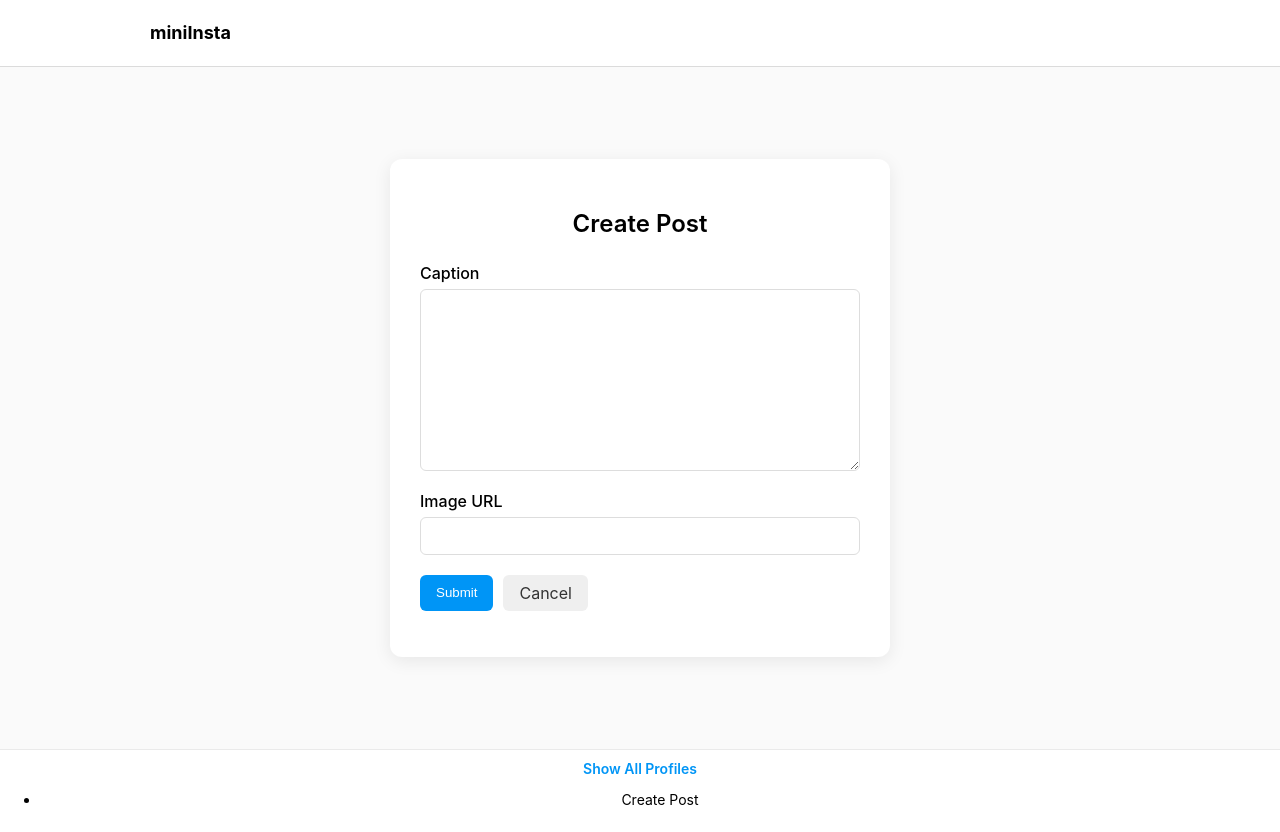
After one commit to varadarohokale/cs412, a Django app: page /mini_insta/profile/1/create_post in a window 1280 px wide. The commit adds this page. Run offline with Django 5.2, Linux system fonts and the light colour scheme; data comes from the database, SQL or seed files in the repository.

Commit message:
Completeted task 2 + fixed majority CSS

```diff
--- /dev/null
+++ b/mini_insta/forms.py
@@ -0,0 +1,11 @@
+from django import forms
+from .models import *
+
+class CreatePostForm(forms.ModelForm):
+
+    image_url = forms.URLField(label="Image URL", required=True)
+
+    class Meta:
+
+        model = Post
+        fields =  ['caption']
--- a/mini_insta/models.py
+++ b/mini_insta/models.py
@@ -56,7 +56,7 @@ class Photo(models.Model):
 
     post = models.ForeignKey("Post", on_delete=models.CASCADE, related_name="photos")
     image_url = models.URLField(blank=True)
-    timestamp = models.DateTimeField(blank=True)
+    timestamp = models.DateTimeField(auto_now_add=True)
 
     def __str__(self):
         return f"{self.post},{self.image_url}, {self.timestamp}"
--- a/mini_insta/templates/mini_insta/base.html
+++ b/mini_insta/templates/mini_insta/base.html
@@ -40,6 +40,13 @@
         <a class="footer-link" href="{% url 'show_all_profiles' %}">
             Show All Profiles
         </a>
+        {% if profile %}
+        <nav>
+            <ul>
+                <li> <a href="{% url 'create_post' profile.pk %}">Create Post</a></li>
+            </ul>
+        </nav>
+        {% endif %}
     </footer>
 
 </body>
--- /dev/null
+++ b/mini_insta/templates/mini_insta/create_post_form.html
@@ -0,0 +1,28 @@
+{% extends "mini_insta/base.html" %}
+
+{% block content %}
+<div class="post-form-card">
+
+    <h2>Create Post</h2>
+
+    <form method="POST" action="{% url 'create_post' profile.pk %}">
+        {% csrf_token %}
+
+        <div class="form-group">
+            <label>Caption</label>
+            {{ form.caption }}
+        </div>
+
+        <div class="form-group">
+            <label>Image URL</label>
+            {{ form.image_url }}
+        </div>
+
+        <div class="form-buttons">
+            <button type="submit" class="btn-primary">Submit</button>
+            <a href="{% url 'show_profile' profile.pk %}" class="btn-secondary">Cancel</a>
+        </div>
+
+    </form>
+</div>
+{% endblock %}
--- a/mini_insta/urls.py
+++ b/mini_insta/urls.py
@@ -19,4 +19,6 @@ urlpatterns = [
     # the primary key pk determines which profile to display
     path( "profile/<int:pk>", ProfileDetailView.as_view(), name="show_profile",),
     path("post/<int:pk>", PostDetailView.as_view(), name="show_post"),
+    path("profile/<int:pk>/create_post", CreatePostView.as_view(), name="create_post"),
+
 ]
--- a/mini_insta/views.py
+++ b/mini_insta/views.py
@@ -4,8 +4,11 @@
 # records and for displaying the details of a single Profile within
 # the mini_insta application.
 
-from django.views.generic import ListView, DetailView
-from .models import *
+from django.views.generic import ListView, DetailView, CreateView
+# from .models import *
+from .forms import *
+from django.urls import reverse
+
 
 
 class ProfileListView(ListView):
@@ -38,3 +41,36 @@ class PostDetailView(DetailView):
     model = Post
     template_name = 'mini_insta/show_post.html'
     context_object_name = "post"
+
+class CreatePostView(CreateView):
+
+    form_class = CreatePostForm
+    template_name = "mini_insta/create_post_form.html"
+
+    def get_context_data(self):
+
+        context = super().get_context_data()
+        pk = self.kwargs['pk']
+        profile = Profile.objects.get(pk=pk)
+        context['profile']= profile
+
+        return context
+
+    def form_valid(self,form):
+
+        pk = self.kwargs['pk']
+        profile = Profile.objects.get(pk=pk)
+        form.instance.profile = profile
+
+        image_url = form.cleaned_data["image_url"]
+        Photo.objects.create(post=self.object, image_url=image_url)
+
+        return super().form_valid(form)
+
+    def get_success_url(self):
+        '''Provide a URL to redirect to after creating a new Comment.'''
+
+
+        pk = self.kwargs['pk']
+        # call reverse to generate the URL for this Article
+        return reverse('post', kwargs={'pk':pk})
--- a/static/mini_insta.css
+++ b/static/mini_insta.css
@@ -366,6 +366,219 @@ a {
 
 
 
+.post-form-card {
+    max-width: 500px;
+    margin: 60px auto;
+    padding: 30px;
+    background: white;
+    border-radius: 12px;
+    box-shadow: 0 4px 18px rgba(0, 0, 0, 0.08);
+}
+
+.post-form-card h2 {
+    text-align: center;
+    margin-bottom: 25px;
+    font-weight: 600;
+}
+
+.form-group {
+    margin-bottom: 20px;
+}
+
+.form-group label {
+    display: block;
+    font-weight: 500;
+    margin-bottom: 6px;
+}
+
+.post-form-card input,
+.post-form-card textarea {
+    width: 100%;
+    padding: 10px;
+    border: 1px solid #ddd;
+    border-radius: 6px;
+    font-size: 14px;
+}
+
+.post-form-card textarea {
+    min-height: 120px;
+    resize: vertical;
+}
+
+.form-buttons {
+    display: flex;
+    gap: 10px;
+}
+
+.btn-primary {
+    background-color: #0095f6;
+    color: white;
+    border: none;
+    padding: 8px 16px;
+    border-radius: 6px;
+    cursor: pointer;
+    font-weight: 500;
+}
+
+.btn-primary:hover {
+    background-color: #007cd1;
+}
+
+.btn-secondary {
+    background-color: #efefef;
+    color: #333;
+    padding: 8px 16px;
+    border-radius: 6px;
+    text-decoration: none;
+}
+
+.btn-secondary:hover {
+    background-color: #ddd;
+}
+
+
+.posts-grid {
+    margin-top: 12px;
+    display: grid;
+    grid-template-columns: repeat(3, 1fr);
+    gap: 10px;
+}
+
+
+.post-tile {
+    display: block;
+    width: 100%;
+    aspect-ratio: 1 / 1;
+
+    overflow: hidden;
+    border-radius: 10px;
+    border: 1px solid var(--border);
+    background: #f3f3f3;
+}
+
+
+.post-img {
+    width: 100%;
+    height: 100%;
+    object-fit: cover;
+
+    display: block;
+}
+
+.post-detail {
+    max-width: 760px;
+    margin: 0 auto;
+}
+
+.post-media {
+    position: relative;
+}
+
+
+.post-carousel {
+    display: flex;
+    overflow-x: auto;
+    scroll-snap-type: x mandatory;
+    -webkit-overflow-scrolling: touch;
+    border: 1px solid var(--border);
+    border-radius: 14px;
+    background: #fff;
+}
+
+/* Hide scrollbar (optional) */
+.post-carousel::-webkit-scrollbar {
+    height: 8px;
+}
+
+.post-carousel::-webkit-scrollbar-thumb {
+    background: #ddd;
+    border-radius: 999px;
+}
+
+.post-slide {
+    flex: 0 0 100%;
+    scroll-snap-align: start;
+    display: flex;
+    justify-content: center;
+    align-items: center;
+}
+
+
+.post-detail-img {
+    width: 100%;
+    height: 560px;
+    object-fit: contain;
+    display: block;
+    background: #fff;
+}
+
+
+.multi-badge {
+    position: absolute;
+    top: 12px;
+    left: 12px;
+    background: rgba(0, 0, 0, 0.65);
+    color: #fff;
+    padding: 6px 10px;
+    border-radius: 999px;
+    font-size: 12px;
+    font-weight: 700;
+    z-index: 2;
+}
+
+/* Hint: "Scroll →" */
+.scroll-hint {
+    position: absolute;
+    top: 12px;
+    right: 12px;
+    background: rgba(255, 255, 255, 0.92);
+    border: 1px solid var(--border);
+    color: var(--text);
+    padding: 6px 10px;
+    border-radius: 999px;
+    font-size: 12px;
+    font-weight: 700;
+    z-index: 2;
+}
+
+
+.dots {
+    display: flex;
+    justify-content: center;
+    gap: 6px;
+    margin-top: 10px;
+}
+
+.dot {
+    width: 7px;
+    height: 7px;
+    border-radius: 999px;
+    background: #999;
+
+}
+
+
+.post-caption {
+    margin-top: 12px;
+    font-weight: 700;
+    font-size: 15px;
+}
+
+.post-time {
+    margin-top: 6px;
+    font-size: 13px;
+}
+
+.post-detail-actions {
+    margin-top: 14px;
+    display: flex;
+    justify-content: flex-end;
+}
+
+
+
+
+
 @media (max-width: 700px) {
     .profile-header {
         grid-template-columns: 1fr;
@@ -390,4 +603,5 @@ a {
     .posts-grid {
         grid-template-columns: repeat(2, 1fr);
     }
+
 }
```
Also changed, not shown: mini_insta/templates/mini_insta/show_post.html (+35 -14 lines), mini_insta/templates/mini_insta/show_profile.html (+6 -4 lines), static/no-image.png (added).
